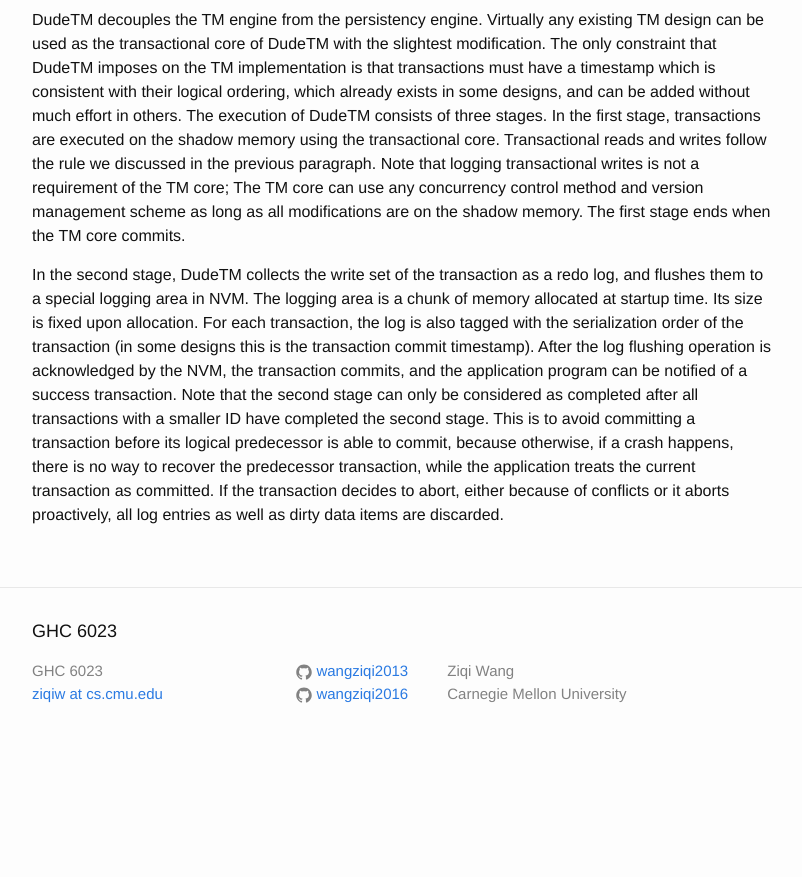
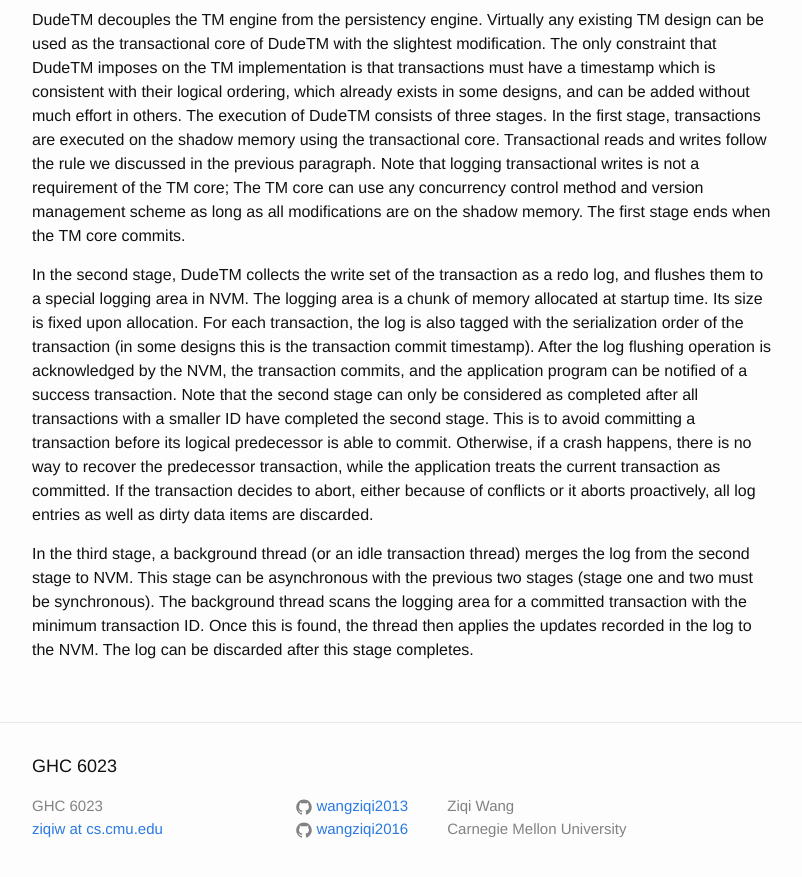
Before and after one commit to wangziqi2013/wangziqi2013.github.io, a Jekyll site: the page built from _posts/2019-01-10-dudetm.markdown, in a window 1280 px wide and 900 px high, scrolled down 1489 px. Shown: the top 877 px of the window, without its empty margins (238-1040 px from the left). Built offline with Jekyll 4.4.1, drawn with Linux system fonts in a browser that asks for light colours; before the commit the page ends 2254 px from its top, so only the background shows below that.

Commit message:
Adding third stage

```diff
--- a/_posts/2019-01-10-dudetm.markdown
+++ b/_posts/2019-01-10-dudetm.markdown
@@ -65,6 +65,11 @@ transaction, the log is also tagged with the serialization order of the transact
 commit timestamp). After the log flushing operation is acknowledged by the NVM, the transaction commits, and the application
 program can be notified of a success transaction. Note that the second stage can only be considered as completed after all
 transactions with a smaller ID have completed the second stage. This is to avoid committing a transaction before its
-logical predecessor is able to commit, because otherwise, if a crash happens, there is no way to recover the predecessor
+logical predecessor is able to commit. Otherwise, if a crash happens, there is no way to recover the predecessor
 transaction, while the application treats the current transaction as committed. If the transaction decides to abort, either
 because of conflicts or it aborts proactively, all log entries as well as dirty data items are discarded.
+
+In the third stage, a background thread (or an idle transaction thread) merges the log from the second stage to NVM.
+This stage can be asynchronous with the previous two stages (stage one and two must be synchronous). The background
+thread scans the logging area for a committed transaction with the minimum transaction ID. Once this is found, the
+thread then applies the updates recorded in the log to the NVM. The log can be discarded after this stage completes.
```
